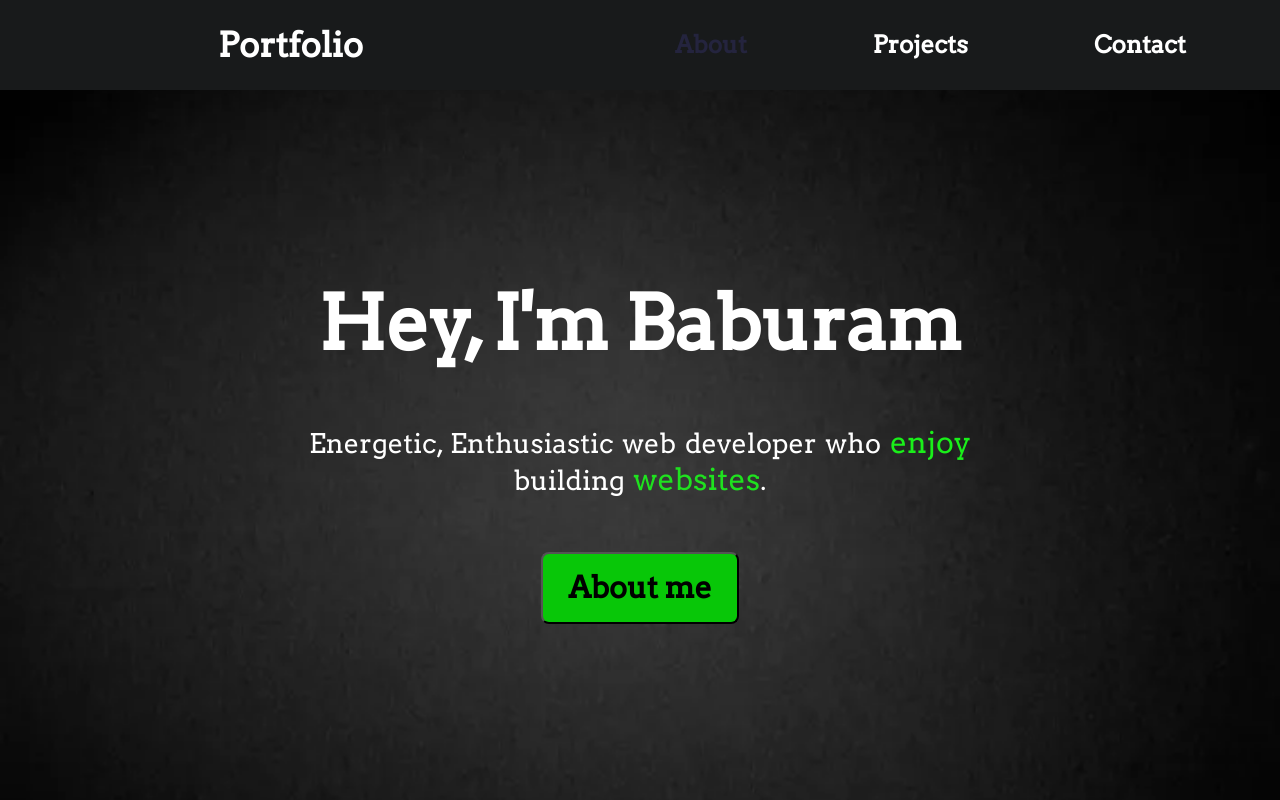
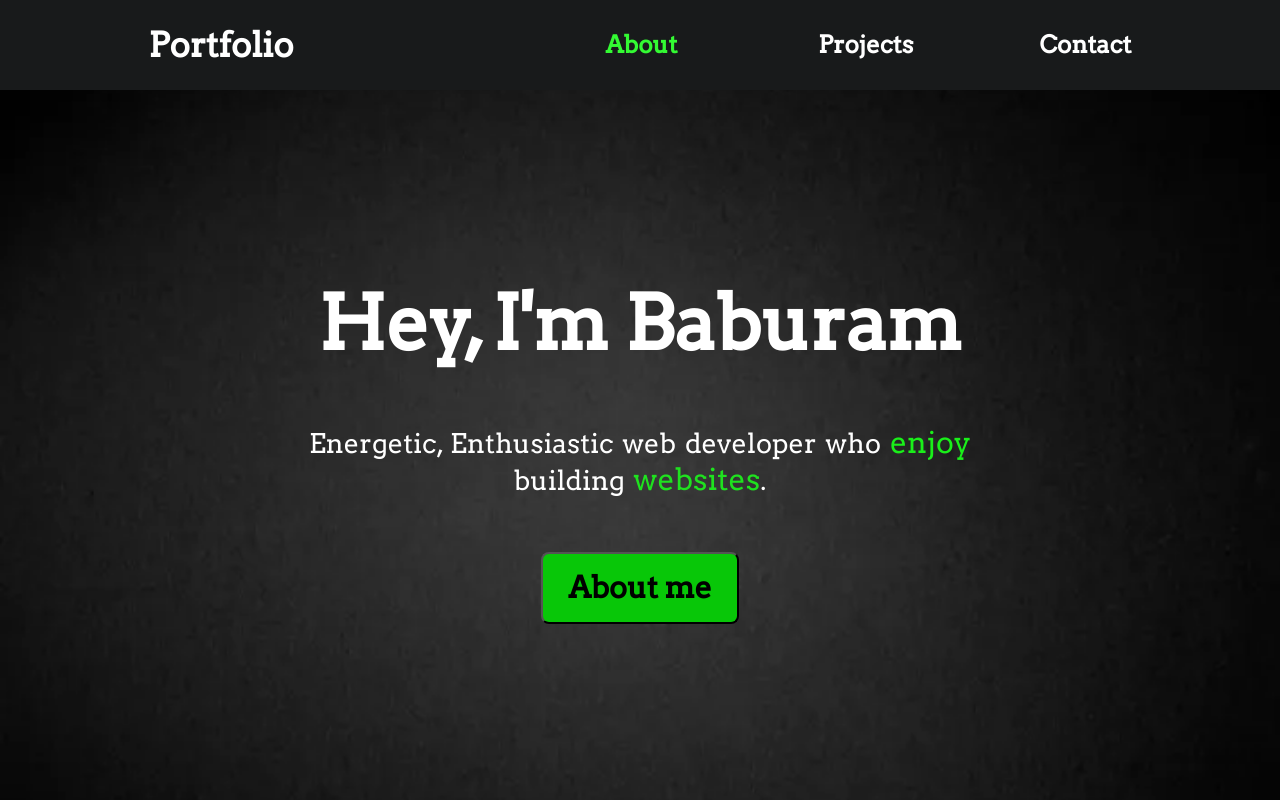
Before and after one commit to Baburam99/portfolio, a plain HTML site: page index.html in a window 1280 px wide. In both pictures the pointer is over the link "About". Shown: the top 800 px of the page. Drawn offline with Linux system fonts and the light colour scheme.

Commit message:
animated navbar

```diff
--- a/style.css
+++ b/style.css
@@ -26,23 +26,31 @@
   display: flex;
   justify-content: center;
   gap: 7rem;
-  width: 263px;
   font-weight: bold;
+  height:5rem;
+  align-items: center;
 }
 
 .navlist li {
   list-style: none;
+
 }
 
 .navlist li a {
   font-size: 24px;
   text-decoration: none;
+  position: relative;
+
 }
 
-.navlist li a:hover {
-  color: #24243e;
-  transform: scale(0.2);
-}
+.navlist li a:hover{
+  color: rgb(51, 250, 51);
+  padding:5px 15px ;
+  /* border-radius: 20px; */
+  /* border-bottom: 2px solid rgb(20, 243, 20); */
+  transition: all 1s ease-in-out;
+  animation: back-g 2s ease-in-out;
+  }
 
 /*  nav end here */
 /* Home here */
```
